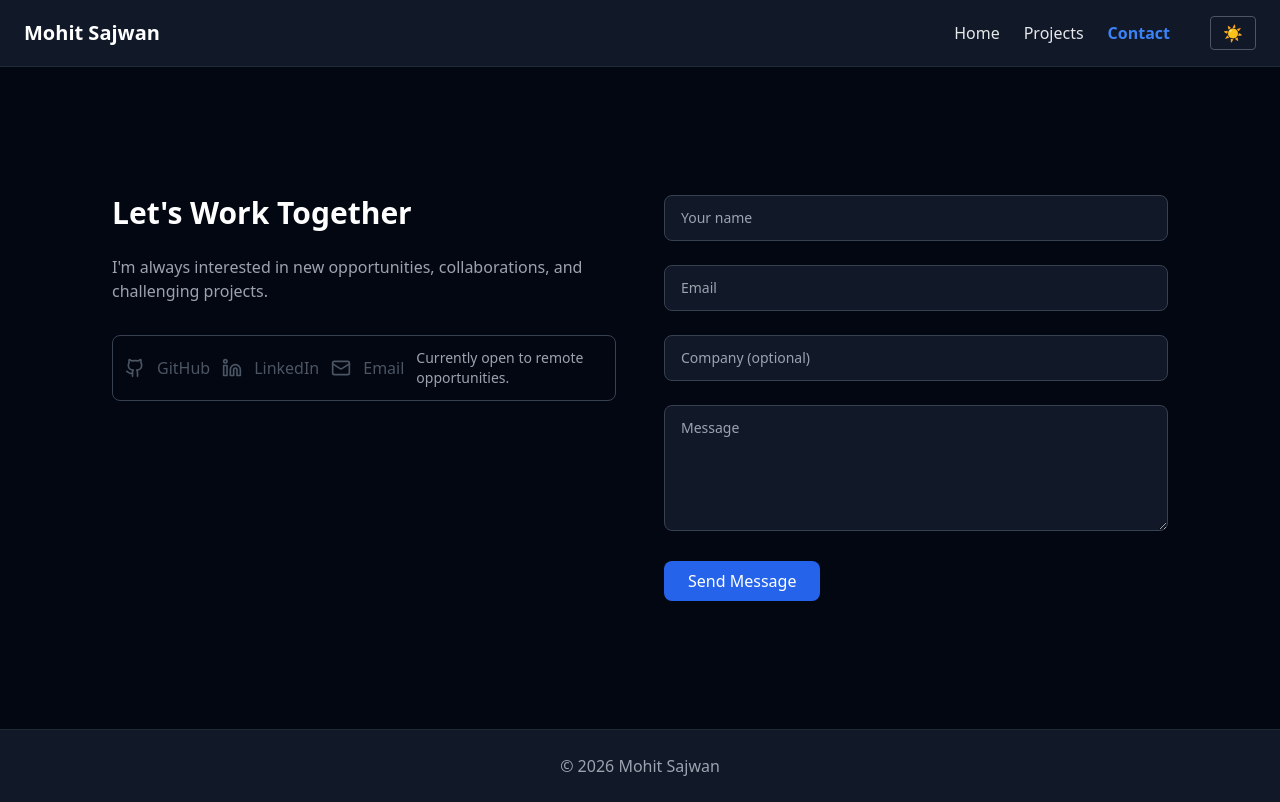
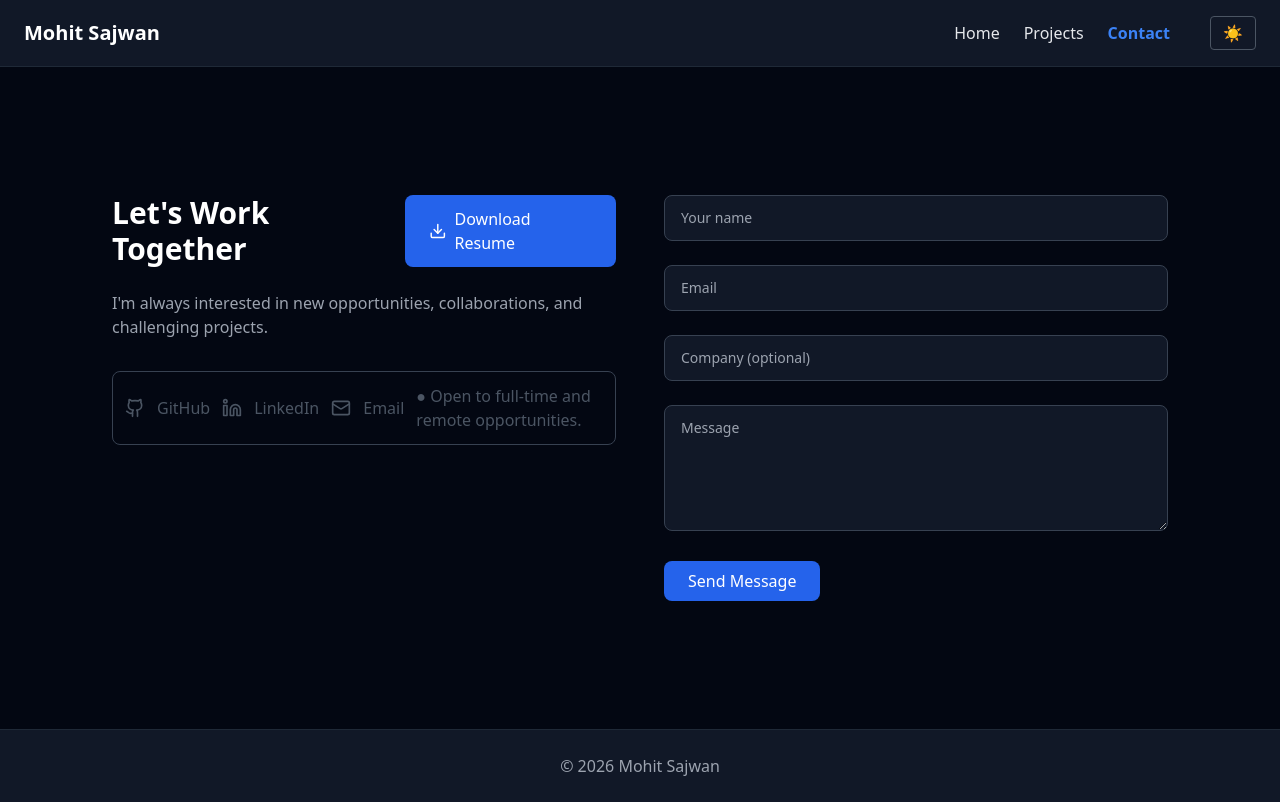
Before and after one commit to sajwanmohit/portfolio-react-tailwind, a React (Vite) app: page /contact in a window 1280 px wide. Built offline with nearby package versions, Linux system fonts and the light colour scheme.

Commit message:
Added resume download functionality in contacts page

```diff
--- a/src/components/contact/ContactSocials.tsx
+++ b/src/components/contact/ContactSocials.tsx
@@ -31,9 +31,9 @@ function ContactSocials() {
         <span>Email</span>
       </a>
 
-      <p className="text-sm text-gray-500 dark:text-gray-400">
-        Currently open to remote opportunities.
-      </p>
+      <span className="text-gray-600 font-medium">
+        ● Open to full-time and remote opportunities.
+      </span>
     </div>
   );
 }
--- a/src/pages/Contact.tsx
+++ b/src/pages/Contact.tsx
@@ -1,6 +1,7 @@
 import { motion } from "framer-motion";
 import ContactForm from "../components/contact/ContactForm";
 import ContactSocials from "../components/contact/ContactSocials";
+import { Download } from "lucide-react";
 
 function Contact() {
   return (
@@ -15,7 +16,23 @@ function Contact() {
             ease: "easeOut",
           }}
         >
-          <h2 className="text-3xl font-bold mb-6">Let's Work Together</h2>
+          <div className="flex items-center justify-between mb-6">
+            <h2 className="text-3xl font-bold">Let's Work Together</h2>
+
+            <a
+              href="/resume.pdf"
+              download
+              className="inline-flex items-center gap-2
+               px-6 py-3
+               bg-blue-600 text-white rounded-lg
+               transition-all duration-200
+               hover:bg-blue-700 hover:shadow-lg hover:-translate-y-0.5
+               active:scale-95"
+            >
+              <Download size={18} />
+              Download Resume
+            </a>
+          </div>
 
           <p className="text-gray-600 dark:text-gray-400 mb-8">
             I'm always interested in new opportunities, collaborations, and
```
Also changed, not shown: 1 other file (tests, documents, lock files or other folders).
